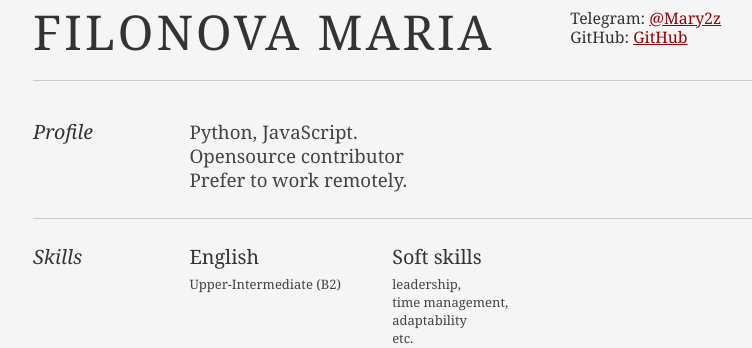
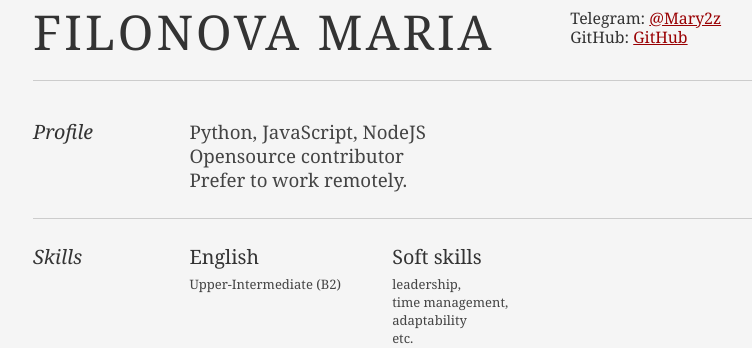
Before and after one commit to Kvm99/filonova.dev, a Django app: page /resume/ in a window 1280 px wide. Shown: the part 129-477 px from the top of the page, without its empty margins (212-964 px from the left). Run offline with Django 3.2, Linux system fonts and the light colour scheme.

Commit message:
resume NodeJS added

```diff
--- a/resume/templates/resume/srt-resume.html
+++ b/resume/templates/resume/srt-resume.html
@@ -61,7 +61,7 @@
 						</div>
 						<div class="yui-u">
 							<p class="enlarge">
-								Python, JavaScript. <br>
+								Python, JavaScript, NodeJS <br>
 								Opensource contributor <br>
 								Prefer to work remotely. <br>
 							</p>
```
